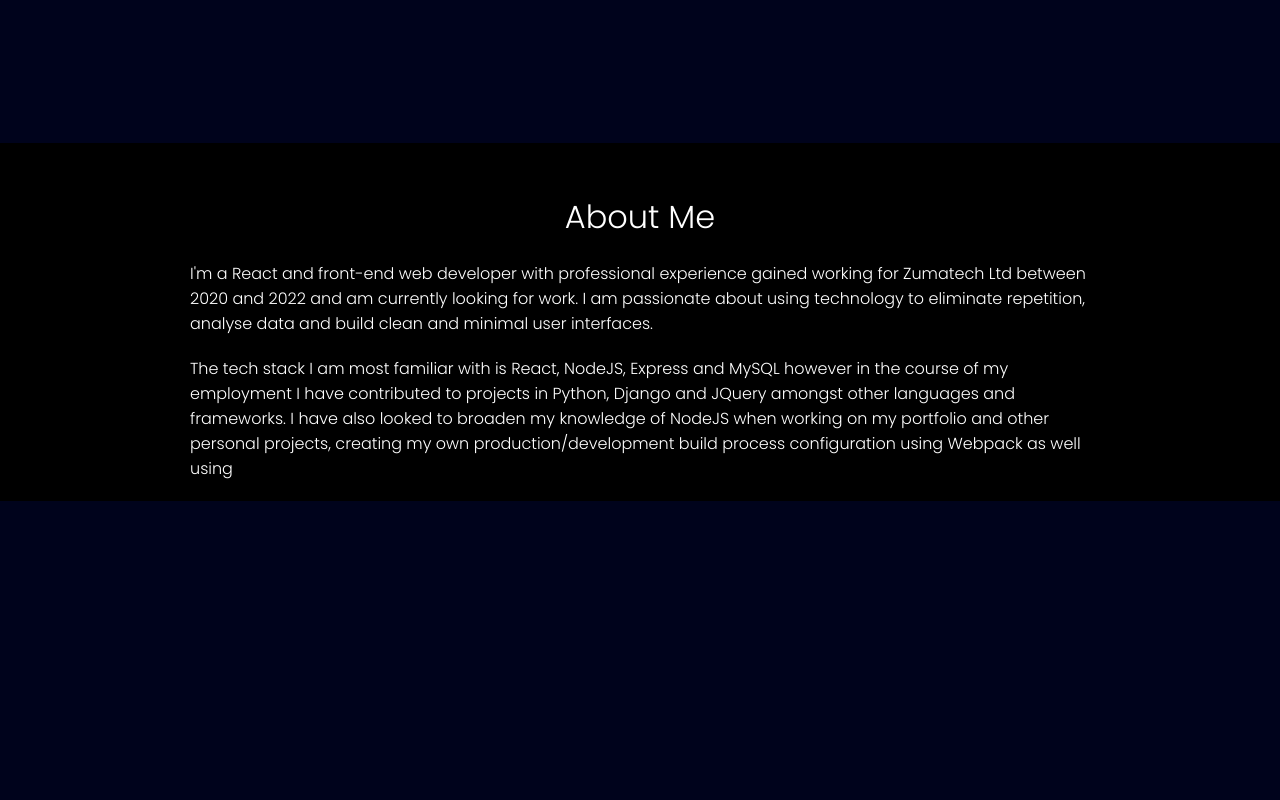
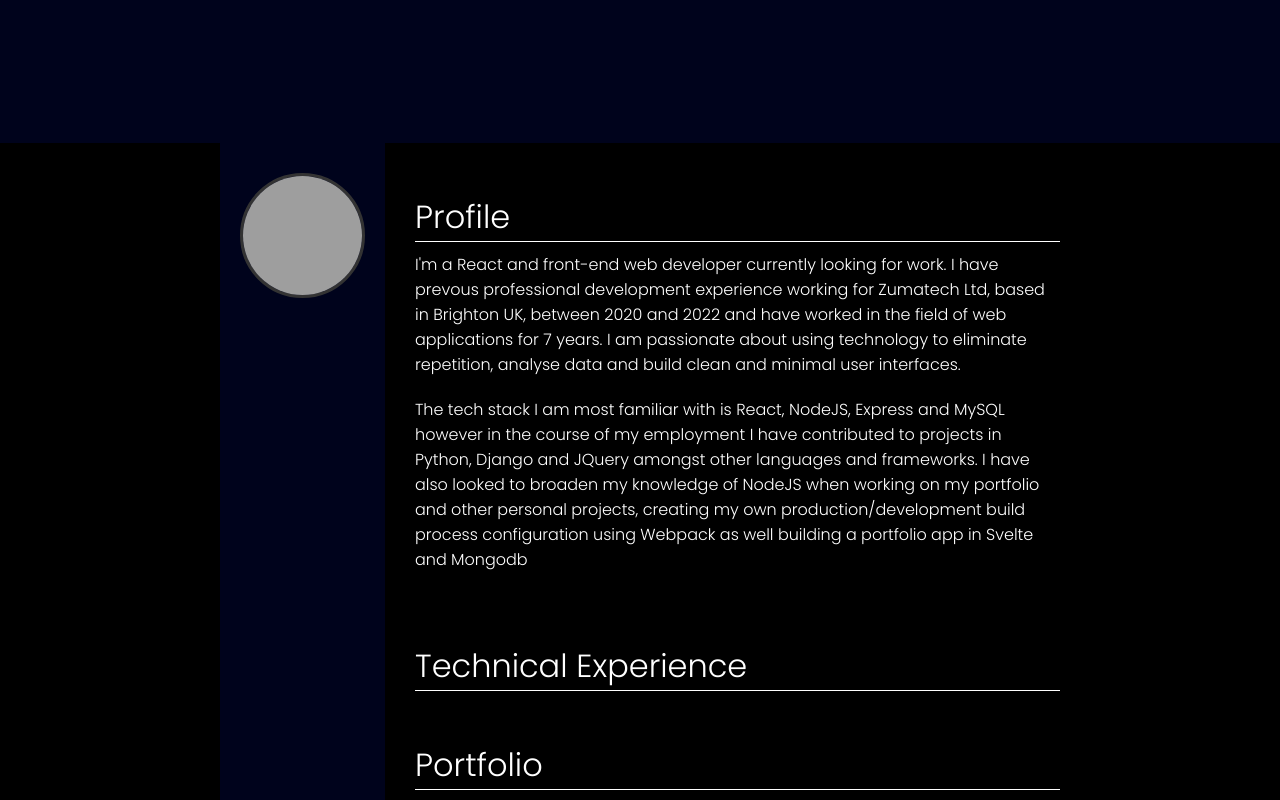
Before and after one commit to red365/portfolio-site, a React app: page / in a window 1280 px wide. Shown: the part 657-1457 px from the top of the page. Before the commit the page ends 1158 px from the top, so only its background shows below. Built offline with nearby package versions, Linux system fonts and the light colour scheme; grey boxes are pictures that could not be loaded.

Commit message:
WIP on layout

```diff
--- /dev/null
+++ b/src/components/Profile.jsx
@@ -0,0 +1,28 @@
+import React, { useState, useEffect, useRef } from 'react';
+
+const Profile = props => {
+
+  return (
+    <div className="profile">
+      <div className="profile-sidebar">
+        <img src="/static/assets/pics/me-blazer-smiling-crop.jpg" />
+      </div>
+      <div className="profile-detail">
+        <h2>Profile</h2>
+          <p>I'm a React and front-end web developer currently looking for work. I have prevous professional development experience working for Zumatech Ltd, based in Brighton UK, between 2020
+            and 2022 and have worked in the field of web applications for 7 years. I am passionate about using technology to eliminate repetition, analyse data and build clean and minimal user interfaces.
+          </p>
+
+          <p>
+            The tech stack I am most familiar with is React, NodeJS, Express and MySQL however in the course of my employment I have contributed to projects in Python, Django and JQuery amongst other languages and frameworks.
+            I have also looked to broaden my knowledge of NodeJS when working on my portfolio and other personal projects, creating my own production/development build process configuration using Webpack as well building a portfolio app in Svelte and Mongodb
+          </p>
+
+          <h2>Technical Experience</h2>
+          <h2>Portfolio</h2>
+      </div>
+    </div>
+  )
+}
+
+export default Profile;
--- a/src/components/Sidebar.jsx
+++ b/src/components/Sidebar.jsx
@@ -20,7 +20,8 @@ const Sidebar = props => {
           </li>
           <li>
             <a href="#">
-              <i className='bx bxs-file-doc'></i>
+              {/* <i className='bx bxs-file-doc'></i> */}
+              <i class='bx bx-user'></i>
               <span className="link_name">CV</span>
             </a>
             <ul className="sub-menu blank">
--- a/src/css/main.css
+++ b/src/css/main.css
@@ -144,12 +144,38 @@ h5 {
   justify-content: center;
 }
 
-.about {
+.profile {
   font-family: "Poppins", Sans-serif,
     Helvetica,
     Sans-serif;
   color: #ffffff;
   width: 900px;
+  display: flex;
+  flex-direction: row;
+  padding-left: 30px;
+}
+
+.profile-sidebar {
+  flex-grow: 1;
+  background-color: #00031c;
+  max-width: 250px;
+  display: flex;
+  flex-direction: column;
+  justify-content: flex-start;
+  align-items: center;
+  padding: 30px 20px;
+}
+
+.profile-sidebar>img {
+  width: 125px;
+  height: 125px;
+  border-radius: 50%;
+  border: 3px solid #333333;
+}
+
+.profile-detail {
+  flex-grow: 4;
+  padding: 0 30px;
 }
 
 @media (prefers-reduced-motion: no-preference) {
@@ -169,14 +195,14 @@ h5 {
 }
 
 
-.about p {
+.profile p {
   padding-bottom: 20px;
 }
 
-.about h2 {
-  text-align: center;
-  margin-bottom: 20px;
+.profile h2 {
+  margin-bottom: 10px;
   font-size: 2rem;
+  border-bottom: 1px solid #ffffff;
 }
 
 .product-container {
--- a/src/views/Portfolio.jsx
+++ b/src/views/Portfolio.jsx
@@ -2,6 +2,7 @@ import React, { useState, useEffect, useRef } from 'react';
 import Sidebar from 'components/Sidebar.jsx';
 import products from '../content/products.js';
 import CarouselImages from 'components/CarouselImages.jsx';
+import Profile from 'components/Profile.jsx';
 import Icon from 'components/Icon.jsx';
 import '../css/carousel.css';
 
@@ -84,20 +85,7 @@ const Portfolio = props => {
         </div>
       </div>
       <div className="lower-panel">
-        <div className="about">
-          <h2>About Me</h2>
-          <p>I'm a React and front-end web developer with professional experience gained working for Zumatech Ltd between 2020
-            and 2022 and am currently looking for work. I am passionate about using technology to eliminate repetition, analyse data and build clean and minimal user interfaces.
-          </p>
-
-          <p>
-            The tech stack I am most familiar with is React, NodeJS, Express and MySQL however in the course of my employment I have contributed to projects in Python, Django and JQuery amongst other languages and frameworks.
-            I have also looked to broaden my knowledge of NodeJS when working on my portfolio and other personal projects, creating my own production/development build process configuration using Webpack as well using
-          </p>
-
-
-
-        </div>
+        <Profile />
       </div>
     </div>
   )
```
Also changed, not shown: 1 other file (tests, documents, lock files or other folders).
